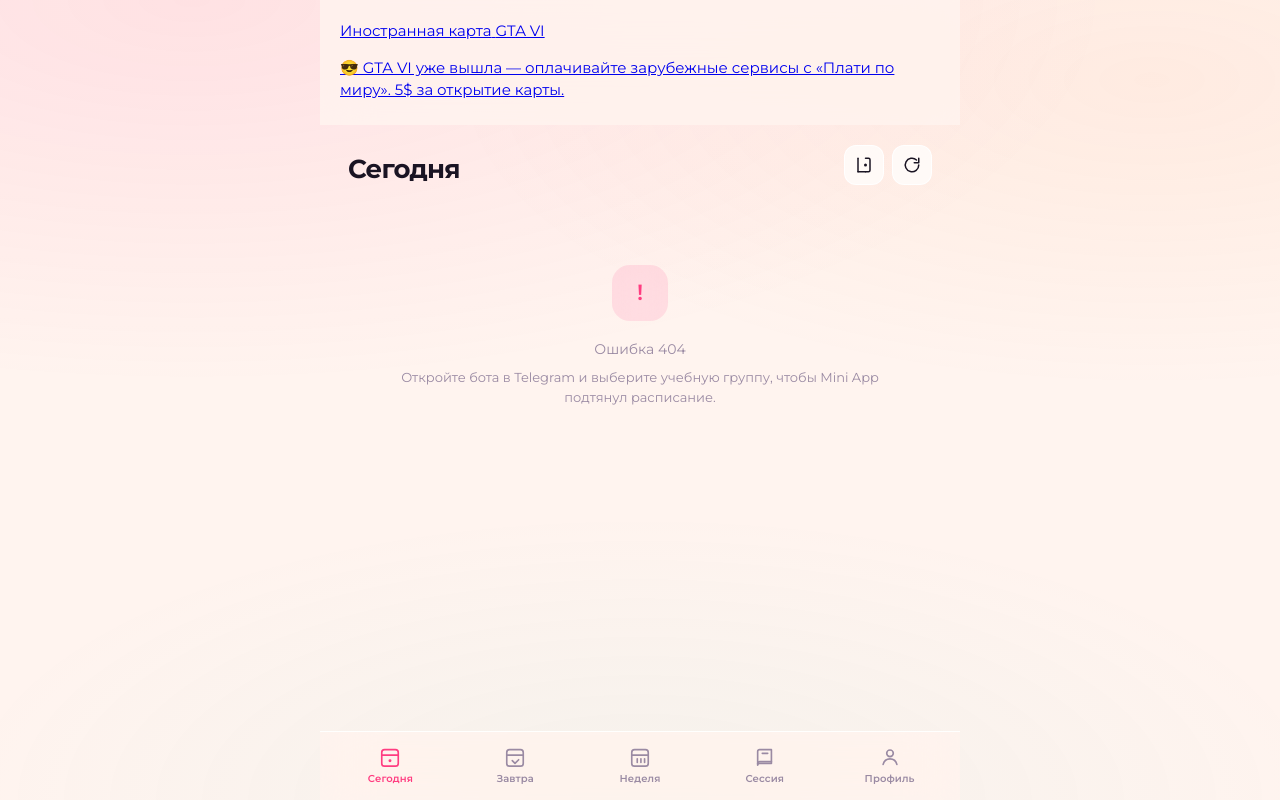
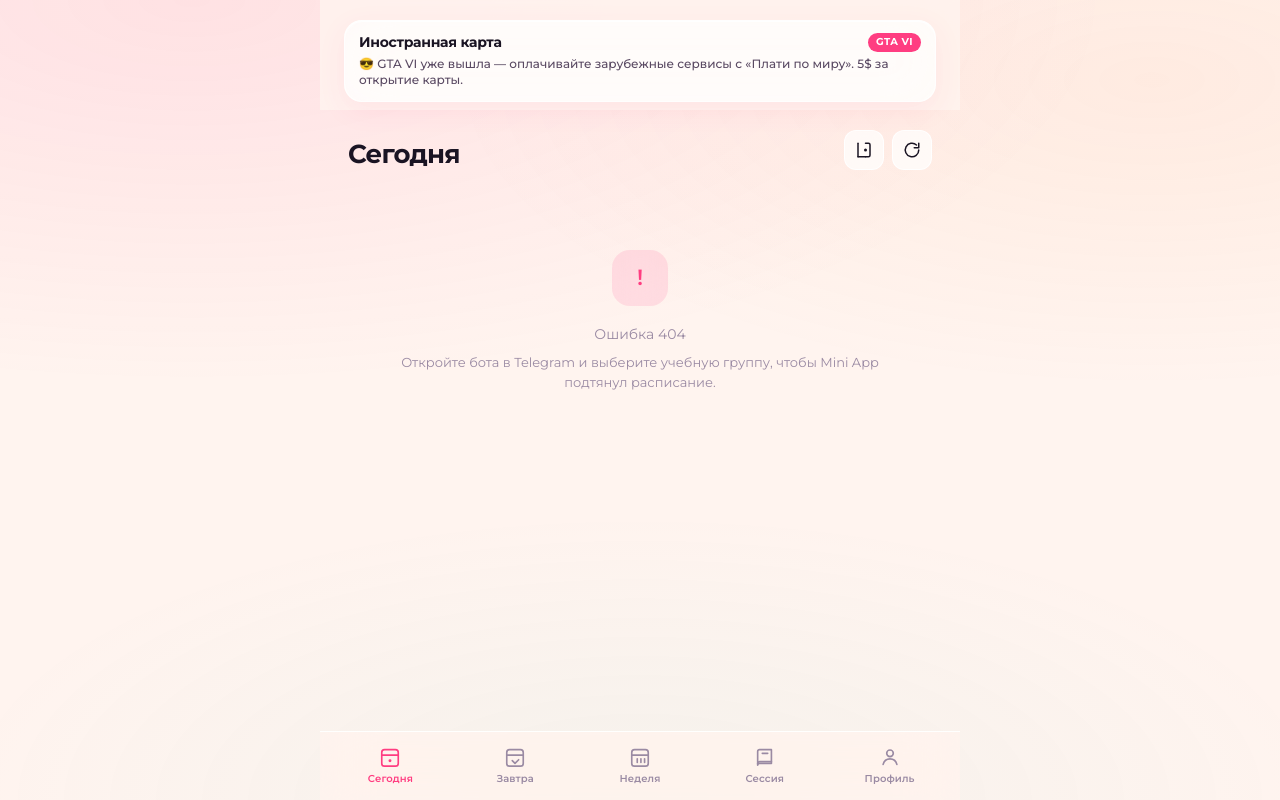
Before and after one commit to 2rench/hse_bothelper, a plain HTML site: page miniapp/static/index.html in a window 1280 px wide. Drawn offline with Linux system fonts and the light colour scheme; no server answers; a web font is replaced by a local one.

Commit message:
v 2.7.4.3

```diff
--- a/miniapp/static/styles.css
+++ b/miniapp/static/styles.css
@@ -140,21 +140,100 @@ button {
     padding-bottom: calc(88px + var(--inset-bottom));
 }
 
+/* ===== TOPBAR + AD CARD ===== */
+
 .topbar {
     position: sticky;
     top: 0;
     z-index: 20;
-    display: flex;
-    justify-content: center;
-    align-items: center;
+    display: block;
     padding:
         calc(var(--inset-top) + 8px)
-        20px
-        10px;
+        16px
+        8px;
     background: color-mix(in srgb, var(--bg) 82%, transparent);
     backdrop-filter: saturate(180%) blur(24px);
     -webkit-backdrop-filter: saturate(180%) blur(24px);
 }
+
+.ad-card {
+    display: block;
+    width: 100%;
+    padding: 12px 14px;
+    border-radius: var(--radius-lg);
+    background: var(--glass-bg);
+    backdrop-filter: blur(24px) saturate(180%);
+    -webkit-backdrop-filter: blur(24px) saturate(180%);
+    border: 1px solid var(--glass-border);
+    box-shadow: var(--glass-shadow), var(--glass-highlight);
+    text-decoration: none;
+    color: var(--text);
+    -webkit-tap-highlight-color: transparent;
+    transition:
+        transform 150ms ease,
+        background-color 150ms ease;
+}
+
+.ad-card:active {
+    transform: scale(0.98);
+    background: var(--glass-bg-strong);
+}
+
+.ad-card,
+.ad-card * {
+    text-decoration: none;
+}
+
+.ad-card-head {
+    display: flex;
+    align-items: center;
+    justify-content: space-between;
+    gap: 10px;
+    margin-bottom: 4px;
+}
+
+.ad-card-title {
+    font-family: var(--font-display);
+    font-size: 14px;
+    font-weight: 700;
+    letter-spacing: -0.02em;
+    line-height: 1.25;
+    color: var(--text);
+}
+
+.ad-card-badge {
+    flex: 0 0 auto;
+    padding: 2px 8px;
+    border-radius: 999px;
+    background: var(--accent);
+    color: var(--accent-fg);
+    font-family: var(--font-body);
+    font-size: 10px;
+    font-weight: 700;
+    letter-spacing: 0.04em;
+    text-transform: uppercase;
+}
+
+.ad-card-text {
+    margin: 0;
+    color: var(--text-2);
+    font-family: var(--font-body);
+    font-size: 12px;
+    font-weight: 500;
+    line-height: 1.4;
+}
+
+/* legacy notice (можно удалить, если не используется) */
+.ad-notice {
+    width: 100%;
+    color: var(--muted);
+    font-size: 11px;
+    font-weight: 500;
+    line-height: 1.4;
+    text-align: center;
+}
+
+/* ===== CONTENT ===== */
 
 .topbar-info {
     min-width: 0;
@@ -1128,6 +1207,11 @@ h1 {
     .themes-grid {
         grid-template-columns: repeat(3, 1fr);
     }
+
+    .topbar {
+        padding-left: 24px;
+        padding-right: 24px;
+    }
 }
 
 .onboarding-overlay {
@@ -1208,12 +1292,3 @@ h1 {
 .onboarding-close:active {
     transform: scale(0.97);
 }
-
-.ad-notice {
-    width: 100%;
-    color: var(--muted);
-    font-size: 11px;
-    font-weight: 500;
-    line-height: 1.4;
-    text-align: center;
-}
```
